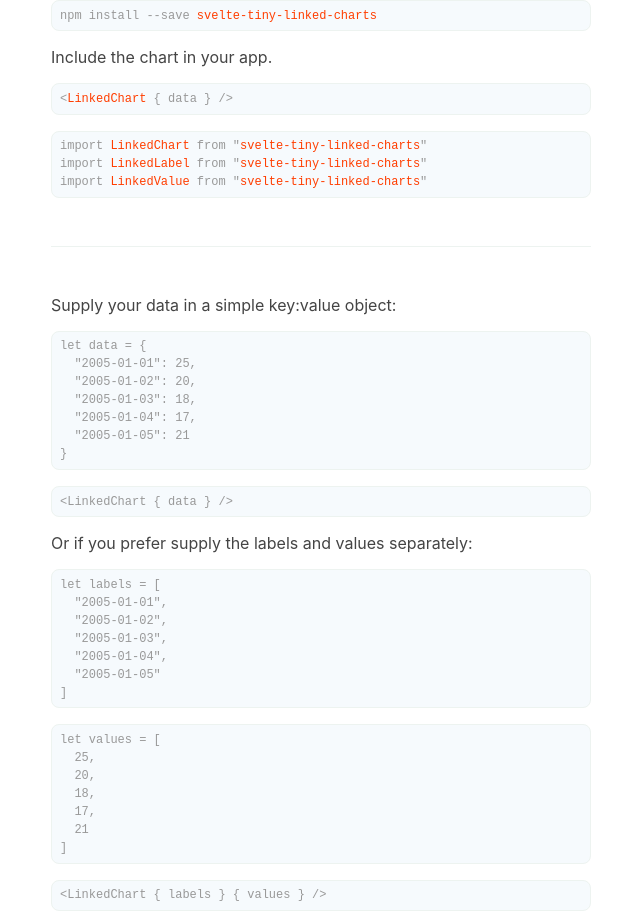
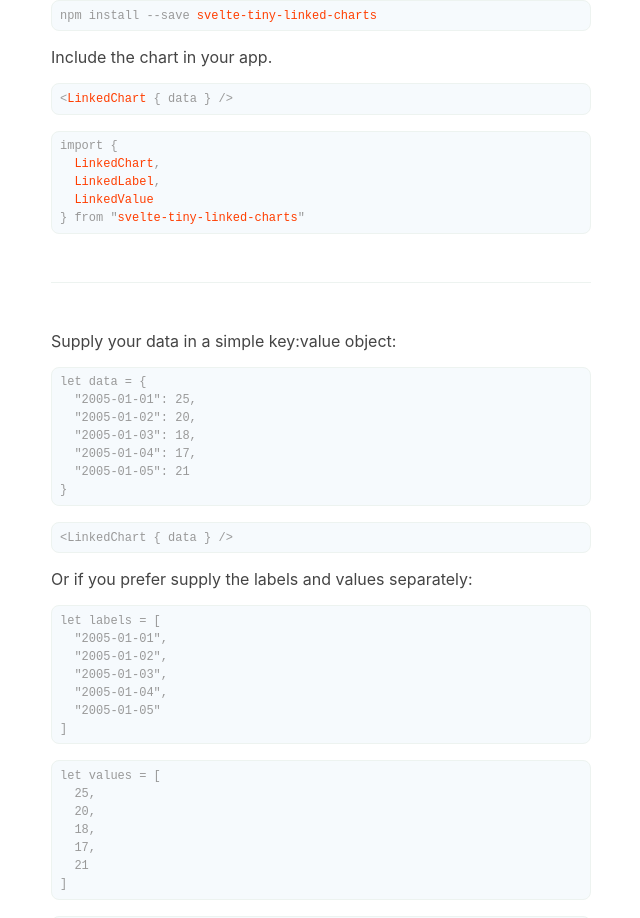
Before and after one commit to Mitcheljager/svelte-tiny-linked-charts, a SvelteKit app: page / in a window 1280 px wide. Shown: the part 1020-1938 px from the top of the page, without its empty margins (319-959 px from the left). Built offline with nearby package versions, Linux system fonts and the light colour scheme.

Commit message:
docs: Update installation instructions

```diff
--- a/src/routes/+page.svelte
+++ b/src/routes/+page.svelte
@@ -112,9 +112,11 @@
 		</code>
 
 		<code class="well">
-			import <mark>LinkedChart</mark> from "<mark>svelte-tiny-linked-charts</mark>"<br>
-			import <mark>LinkedLabel</mark> from "<mark>svelte-tiny-linked-charts</mark>"<br>
-			import <mark>LinkedValue</mark> from "<mark>svelte-tiny-linked-charts</mark>"
+			import &#123;
+			<br>&nbsp;&nbsp;<mark>LinkedChart</mark>,
+			<br>&nbsp;&nbsp;<mark>LinkedLabel</mark>,
+			<br>&nbsp;&nbsp;<mark>LinkedValue</mark>
+			<br>&#125; from "<mark>svelte-tiny-linked-charts</mark>"
 		</code>
 	</div>
 
```
Also changed, not shown: 1 other file (tests, documents, lock files or other folders).
